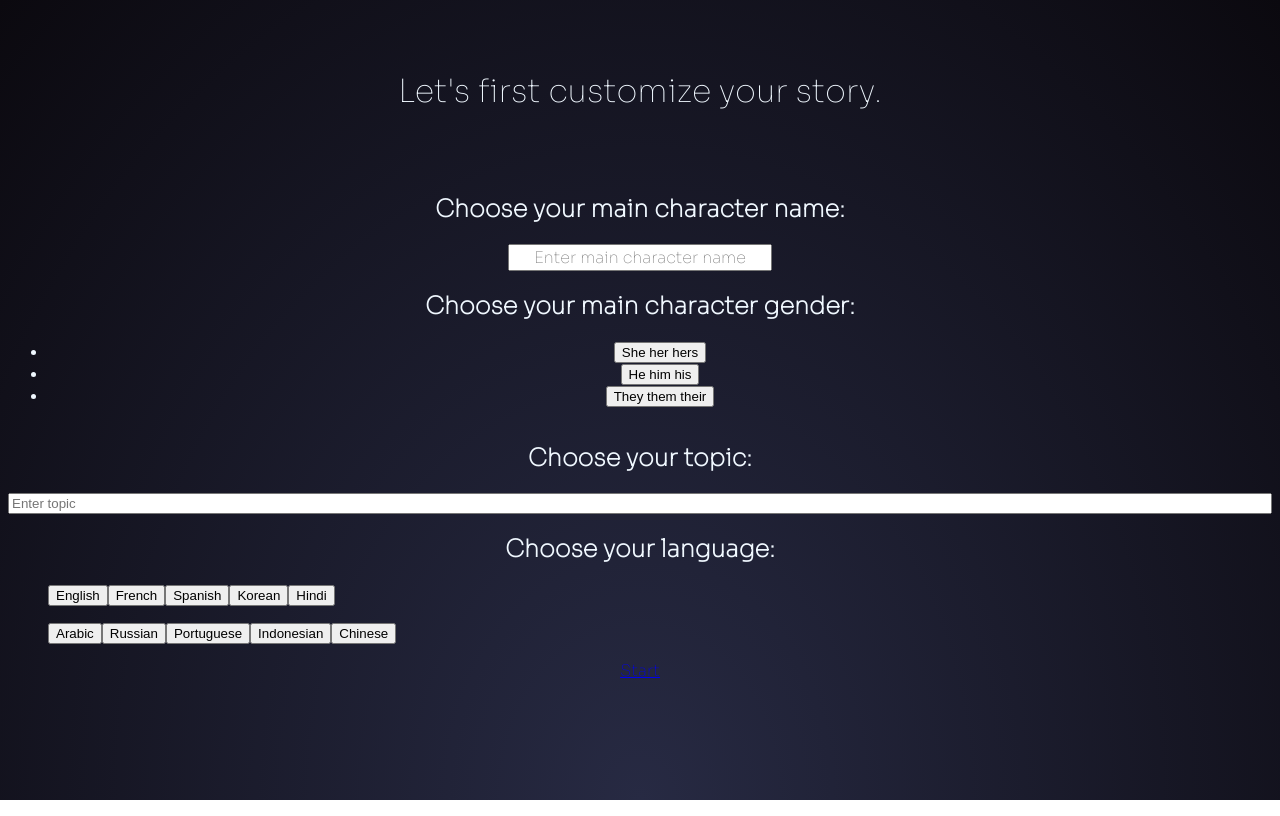
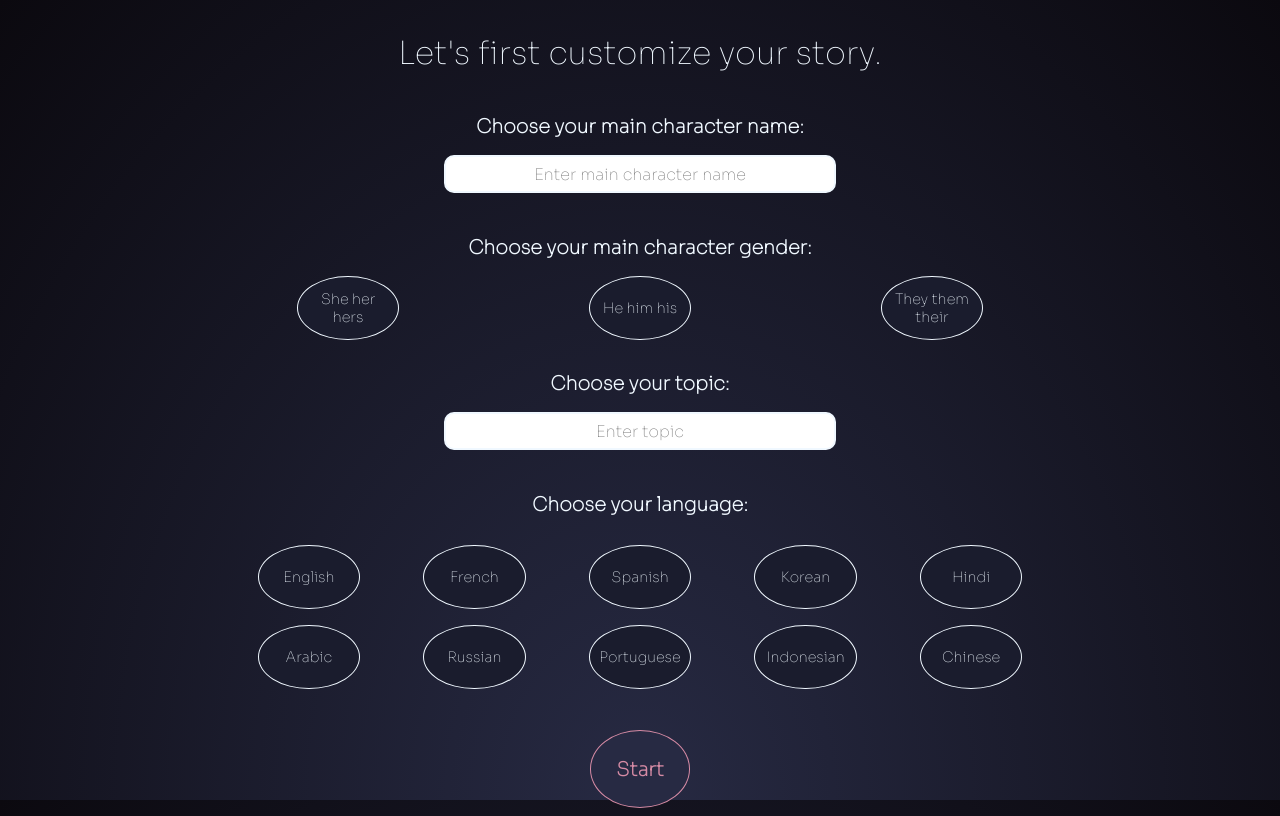
Before and after one commit to sorayapnblm/story-teller-open-ai, a React (Vite) app in the folder client/: page /customize/1/1 in a window 1280 px wide. Built offline with nearby package versions, Linux system fonts and the light colour scheme.

Commit message:
Change the style of the UI

```diff
--- a/client/src/styles/CustomizeStory.css
+++ b/client/src/styles/CustomizeStory.css
@@ -8,7 +8,7 @@
 
 .customize-story-intro {
     font-size: 2rem;
-    padding: 5%;
+    padding: 2%;
 }
 
 .customize-story-inputs {
@@ -18,28 +18,151 @@
 .customize-story-inputs-maincharacter {
     display: flex;
     flex-direction: column;
+    padding-bottom: 2%;
+}
+
+.customize-story-inputs-maincharacter h2{
+    font-size: 1.2rem;
 }
 
 .customize-story-inputs-maincharacter input{
+    width: 30vw;
     font-family: 'Sora', sans-serif;
     font-size: 1rem;
+    margin: auto;
     text-align: center;
-    width: 20vw;
-    margin: auto;
+    height: 4vh;
+    border: 2px solid aliceblue;
+    border-radius: 10px;
 
 }
 
-.customize-story-inputs-gender ul{
+.customize-story-inputs-pronouns {
+    padding-bottom:0;
+
+
+}
+
+.customize-story-inputs-pronouns h2{
+    font-size: 1.2rem;
+}
+
+.customize-story-inputs-pronouns ul{
     display: flex;
     list-style-type: none;
+    align-items: center;
+    justify-content: center;
+    gap: 15%;
+    padding: 0%;
 }
+
+.customize-story-inputs-pronouns button{
+    width: 8vw;
+    height: 8vh;
+    border: 1px solid aliceblue;
+    border-radius: 50%;
+    text-decoration: none;
+    color: aliceblue;
+    background-color: #1a1c2d;
+    transition: background-color 1.5s, color 1s;
+    font-size: 0.9rem;
+    font-family: 'Sora', sans-serif;
+    padding-bottom: 0%;
+
+}
+
+.customize-story-inputs-pronouns button:hover {
+    background-color: aliceblue;
+    color: #272a43;
+  }
 
 .customize-story-inputs-topic {
     display: flex;
     flex-direction: column;
+    padding-bottom: 2%;
+
+}
+
+.customize-story-inputs-topic h2 {
+    font-size: 1.2rem;
+}
+
+.customize-story-inputs-topic input {
+    width: 30vw;
+    font-family: 'Sora', sans-serif;
+    font-size: 1rem;
+    margin: auto;
+    text-align: center;
+    height: 4vh;
+    border: 2px solid aliceblue;
+    border-radius: 10px;
+}
+
+.customize-story-inputs-language h2 {
+    font-size: 1.2rem;
+    padding-bottom: 1%;
 }
 
 .customize-story-inputs-language ul{
     display: flex;
     list-style-type: none;
+    align-items: center;
+    justify-content: center;
+    gap: 5%;
+    padding: 0%;
 }
+
+.customize-story-inputs-language button{
+    width: 8vw;
+    height: 8vh;
+    border: 1px solid aliceblue;
+    border-radius: 50%;
+    text-decoration: none;
+    color: aliceblue;
+    background-color: #1a1c2d;
+    transition: background-color 1.5s, color 1s;
+    font-size: 0.9rem;
+    font-family: 'Sora', sans-serif;
+
+}
+
+.customize-story-inputs-language button:hover {
+    background-color: aliceblue;
+    color: #272a43;
+  }
+
+
+.customize-story-link-container {
+    padding-top: 2%;
+}
+
+.customize-story-link {
+  display: inline-block;
+  padding: 1%;
+  border: 1px solid rgb(214, 139, 165);
+  border-radius: 50%;
+  background-color: #272a43;
+  color: rgb(214, 139, 165);
+  text-decoration: none;
+  font-weight: bold;
+  font-size: 1.2rem;
+  transition: background-color 1.5s, color 1s;
+  /* margin-top: 20px; */
+  padding: 2%;
+}
+
+.customize-story-link:hover {
+    background-color: rgb(214, 139, 165);
+    color: #272a43;
+
+}
+
+
+/* CustomizeStory.css */
+
+/* Style for the selected button */
+.selected-button {
+    background-color: #272a43; /* Background color for selected button */
+    color: aliceblue; /* Text color for selected button */
+    font-weight: bold;
+  }
```
